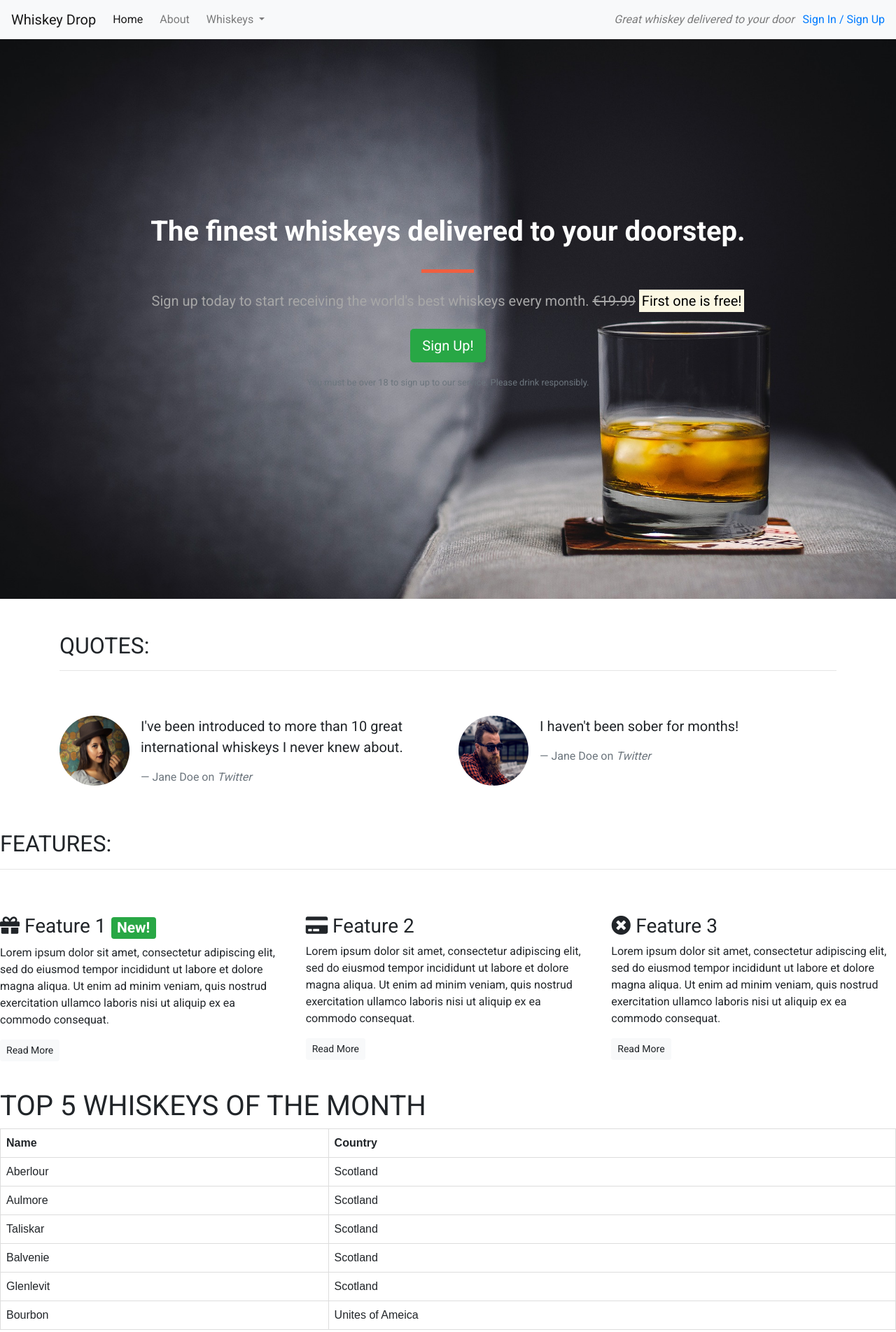
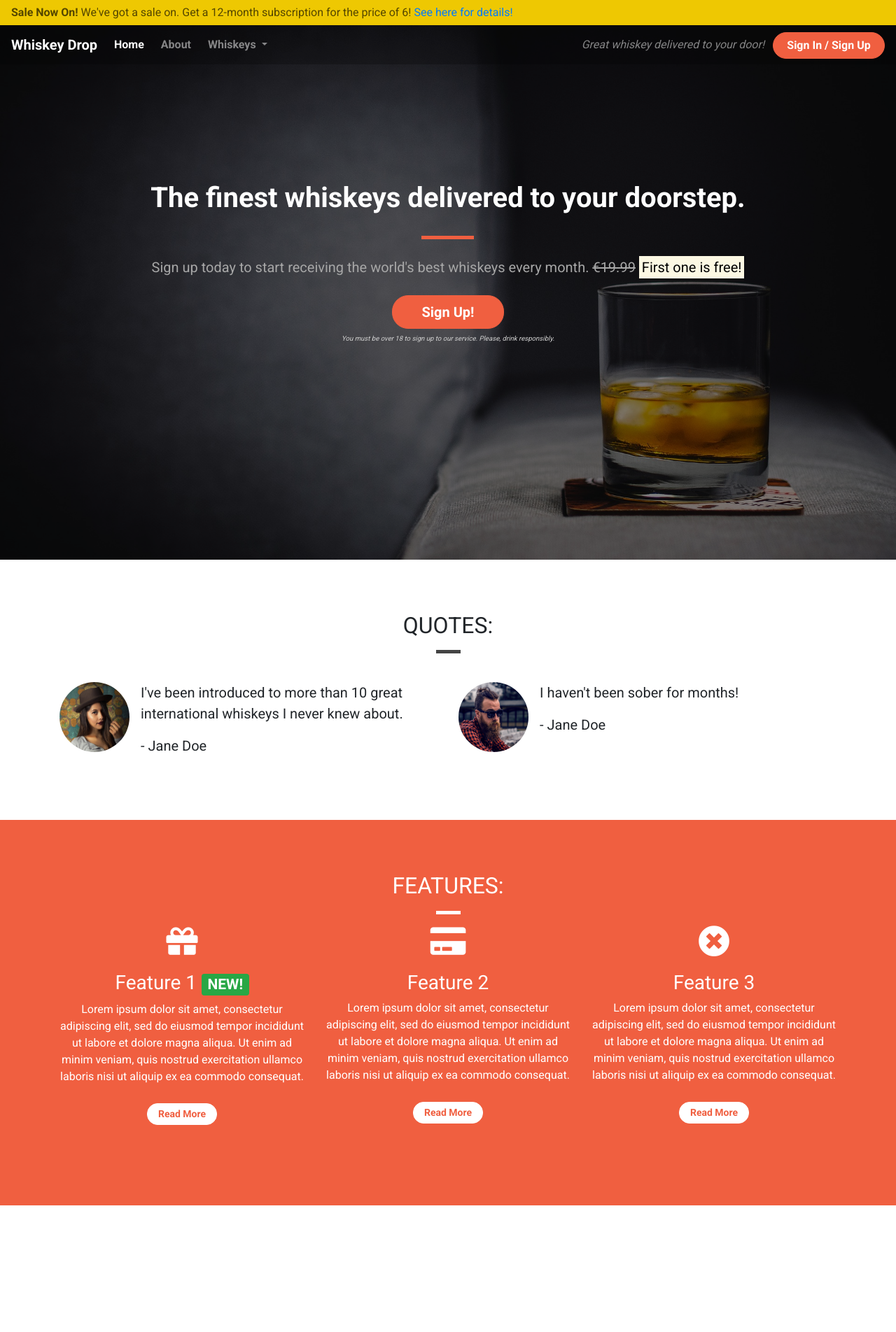
Before and after one commit to Antonio-dev7/bootstrap413, a plain HTML site: page index.html in a window 1280 px wide. Shown: the whole page at 70% size. After the commit the page ends 1747 px from the top, so only its background shows below. Drawn offline with nearby package versions, Linux system fonts and the light colour scheme.

Commit message:
Initial commit

```diff
--- a/css/style.css
+++ b/css/style.css
@@ -1,3 +1,211 @@
+body {
+    font-family: 'Roboto', sans-serif;
+}
+
+/* Containers */
+
+.container-wrapper {}
+
+.container-wrapper--red {
+    background-color: #f05f40;
+    color: white;
+}
+
+.alert-container {}
+
+.callout-container {
+    height: 100vh;
+
+    background: url('../images/whiskey-background.jpg') no-repeat bottom right fixed;
+    -webkit-background-size: cover;
+    -moz-background-size: cover;
+    -o-background-size: cover;
+    background-size: cover;
+
+    display: flex;
+    align-items: center;
+    justify-content: center;
+
+    position: relative;
+}
+
+.opaque-overlay {
+    position: absolute;
+    top: 0;
+    left: 0;
+    height: 100%;
+    width: 100%;
+    background-color: rgba(0, 0, 0, 0.5);
+}
+
+.content-container {
+    padding-top: 75px;
+    padding-bottom: 75px;
+}
+
+/* Navbar */
+
+.navalert-container {
+    position: absolute;
+    top: 0;
+    left: 0;
+    z-index: 1;
+    padding-left: 0;
+    padding-right: 0;
+}
+
+.navbar {
+    margin-bottom: 0;
+    width: 100%;
+    background-color: rgba(0, 0, 0, .25);
+    border: 0;
+}
+
+.navbar .navbar-toggler {
+    border: 0;
+}
+
+.navbar .navbar-brand {
+    font-weight: bold;
+}
+
+.navbar .navbar-nav a {
+    font-weight: bold;
+}
+
+
+/* Jumbotron */
+
+.jumbotron {
+    background-color: transparent;
+}
+
+.jumbotron h1 {
+    color: white;
+    font-weight: bold;
+    margin-bottom: 30px;
+    color: white;
+}
+
+.jumbotron .lead {
+    color: #a7a7a7;
+    margin: 25px 0;
+}
+
+.jumbotron small {
+    font-size: 60%;
+    font-style: italic;
+    color: #d0d0d0;
+}
+
+/* Block dividers */
+
+.block-divider {
+    width: 75px;
+    height: 5px;
+    border: 0;
+    background-color: #444;
+}
+
+.block-divider--orange {
+    background-color: #f05f40;
+}
+
+.block-divider--white {
+    background-color: white;
+}
+
+.block-divider--short {
+    width: 35px;
+}
+
+/* Buttons */
+
+.btn--cta {
+    font-weight: bold;
+    border-radius: 23px;
+    width: 160px;
+}
+
+.btn--red {
+    color: white;
+    background-color: #f05f40;
+    border-color: #f05f40;
+}
+
+.btn--red:hover,
+.btn--red:active,
+.btn--red:focus,
+.btn--red:active:focus {
+    background-color: #df4929;
+    border-color: #df4929;
+    color: white;
+}
+
+/* Alert */
+
+.alert-container .col-12 {
+    padding-left: 0;
+    padding-right: 0;
+}
+
+.site-wide-alert {
+    color: #544600;
+    background-color: #eec802;
+    border-color: #eec802;
+    padding: 5px 15px;
+    margin-bottom: 0;
+    border: 1px solid transparent;
+    border-radius: 0;
+}
+
+/* Page Headers */
+
+.page-header {
+    margin-bottom: 0;
+    border-bottom: 0;
+    text-align: center;
+}
+
+.page-header h2 {
+    margin-top: 0;
+}
+
+/* Quotes */
+
+.quotes .page-header {
+    margin-bottom: 25px;
+}
+
+/* Features */
+
+.feature {
+    text-align: center;
+    margin-bottom: 40px;
+}
+
+.feature i {
+    margin-bottom: 20px;
+    font-size: 45px;
+    line-height: 45px;
+}
+
+.feature .btn {
+    background-color: white;
+    border-color: white;
+    border-radius: 15px;
+    min-width: 100px;
+    font-weight: bold;
+    margin-top: 10px;
+    color: #f05f40;
+}
+
+
+
+
+
+/*
+
 body {
    font-family: 'Roboto', sans-serif;
 }
@@ -7,15 +215,15 @@ body {
 .callout-container{
     height:100vh;
 
-    background: url(../images/whiskey-background.jpg) no-repeat bottom right fixed;
+    background: url("../images/whiskey-background.jpg") no-repeat bottom right fixed;
   -webkit-background-size: cover;
   -moz-background-size: cover;
   -o-background-size: cover;
-  background-size: cover; /* add this backgrounf url from css-tricks.com. next thing you do is comment out the alert container. next video we will style it.  */
+  background-size: cover; / * add this background  url from css-tricks.com. next thing you do is comment out the alert container. next video we will style it.  * /
 
   display: flex;
   align-items: center;
-  justify-content: center; /* start to style the text this */
+  justify-content: center; /* start to style the text this * /
 
   position: relative;
 }
@@ -26,7 +234,7 @@ body {
     left: 0;
     height: 100%;
     right: 100%;
-    background-color: rgba(0,0,0.5);
+    background-color: rgba(0,0,0,0.5);
 
 }
 
@@ -36,7 +244,7 @@ body {
 .features-container{}
 
 
-/* Block devider */
+/* Block devider * /
 
 .block-devider {
     width: 75px;
@@ -52,11 +260,10 @@ body {
     width: 35px;
 }
 
-
-/* Jumbotron */
+/ * Jumbotron * /
 
 .jumbotron {
-    background-color: transparent; /* It will overide the white box that is currently there .*/
+    background-color: transparent; /* It will overide the white box that is currently there .* /
 }
 .jumbotron-header {
     color: white;
@@ -69,8 +276,33 @@ body {
     color: #a7a7a7;
 }
 
-.jumbotron-small {
+.jumbotron small {
     font-size: 60%;
     font-style: italic;
-    color: #d0d0d0; /* after this add horizontal rule.*/
+    color: #d0d0d0; /* after this add horizontal rule.* /
 }
+
+/ * Buttons * /
+
+.btn--cta { /* cta means call for action * /
+    font-weight: bold;
+    border-radius: 23px;
+    width: 160px;
+}
+
+.btn--red {
+    color:white;
+    background-color: #f05f40;
+    border-color: #f05f40;
+}
+
+.btn--red:hover,
+.btn--red:active,
+.btn--red:focus,
+.btn--red:active:focus {
+    background-color: #df4929;
+    border-color: #df4929;
+    color: white;
+}
+
+*/
--- a/index.html
+++ b/index.html
@@ -3,53 +3,37 @@
 
 <head>
     <meta charset="utf-8">
-    <meta name="viewport" content="width=device-width, initial-scale=1.0"><!-- This is to view better on mobile devices.-->
     <title>Whiskey Drop | Taste a new whiskey every month</title>
+    <meta name="viewport" content="width=device-width, initial-scale=1.0">
     <link rel="stylesheet" href="https://maxcdn.bootstrapcdn.com/bootstrap/4.1.3/css/bootstrap.min.css">
-    <link rel="stylesheet"
-    href="https://use.fontawesome.com/releases/v5.6.1/css/all.css"
-    integrity="sha384-gfdkjb5BdAXd+lj+gudLWI+BXq4IuLW5IT+brZEZsLFm++aCMlF1V92rMkPaX4PP"
-    crossorigin="anonymous">
+    <link rel="stylesheet" href="https://use.fontawesome.com/releases/v5.6.1/css/all.css" integrity="sha384-gfdkjb5BdAXd+lj+gudLWI+BXq4IuLW5IT+brZEZsLFm++aCMlF1V92rMkPaX4PP" crossorigin="anonymous">
+    <link href="https://fonts.googleapis.com/css?family=Roboto:400,700" rel="stylesheet">
+    <link rel="stylesheet" href="css/style.css" type="text/css" />
 
-    <link href="https://fonts.googleapis.com/css?family=Roboto:400,700&display=swap" rel="stylesheet">
-    <!-- font style from goofle fonts.the order of this is important we want our style sheet to be loaded last always-->
-
-    <link rel="stylesheet" href="css/style.css" tyype="text/css">
 </head>
-    <style>
-table {
-  font-family: arial, sans-serif;
-  border-collapse: collapse;
-  width: 100%;
-}
-
-td, th {
-  border: 1px solid #dddddd;
-  text-align: left;
-  padding: 8px;
-}
-</style>
-
-
 <body>
-    <!--Nav-->
-    <!--You can,also add (fixed-top but-*note this takes alot of space)it allow your menu to always be on top of the page-->
-    <nav class="navbar navbar-light navbar-expand-sm bg-light">
+    <div class="container-fluid navalert-container">
+        <div class="container-fluid alert-container">
+            <div class="row d-none d-sm-block">
+                <div class="col-12">
+                    <div class="site-wide-alert alert alert-warning">
+                        <strong>Sale Now On!</strong> We've got a sale on. Get a 12-month subscription for the price of 6! <a href="">See here for details!</a>
+                    </div>
+                </div>
+            </div>
+        </div>
+        <nav class="navbar navbar-dark navbar-expand-sm">
             <a href="/" class="navbar-brand">Whiskey Drop</a>
 
-        <button class="navbar-toggler ml-auto" type="button" data-toggle="collapse" data-target="#navbarNavDropdown"
-        aria-controls="navbarNavDropdown" aria-expanded="false" aria-label="Toggle navigation">
-
+            <button class="navbar-toggler ml-auto" type="button" data-toggle="collapse" data-target="#navbarNavDropdown" aria-controls="navbarNavDropdown" aria-expanded="false" aria-label="Toggle navigation">
         <span class="navbar-toggler-icon"></span></button>
 
             <div class="collapse navbar-collapse" id="navbarNavDropdown">
                 <ul class="navbar-nav mr-auto">
                     <li class="active nav-item mr-2"><a class="nav-link" href="/">Home</a></li>
-                <li class="nav-item mr-2"><a class="nav-link" href="">About</a></li>
+                    <li class="nav-item mr-2"><a class="nav-link" href="/about">About</a></li>
                     <li class="nav-item dropdown">
-                    <a class="nav-link dropdown-toggle" href="#" id="navbarDropdownMenuLink" role="button"
-                    data-toggle="dropdown" aria-haspopup="true" aria-expanded="false">
-
+                        <a class="nav-link dropdown-toggle" href="#" id="navbarDropdownMenuLink" role="button" data-toggle="dropdown" aria-haspopup="true" aria-expanded="false">
           Whiskeys
         </a>
                         <div class="dropdown-menu" aria-labelledby="navbarDropdownMenuLink">
@@ -60,65 +44,43 @@ td, th {
                         </div>
                     </li>
 
-                <li class="nav-item mr-2 d-block d-sm-none"><a class="nav-link" href="">Sign In / Sign Up</a></li>
+                    <li class="nav-item mr-2 d-block d-sm-none"><a class="nav-link" href="/login">Sign In / Sign Up</a></li>
                 </ul>
             </div>
             <div class="d-none d-md-block">
-            <p class="navbar-text my-auto mr-2"><i>Great whiskey delivered to your door</i></p>
-            <a href="/login">Sign In / Sign Up</a>
+                <p class="navbar-text my-auto mr-2"><i>Great whiskey delivered to your door!</i></p>
+                <a href="/login" class="btn btn--cta btn--red">Sign In / Sign Up</a>
             </div>
         </nav>
-    <!--</.div>-->
-
-<!-- 12th december.
-The next thing that I want to do, then, is to start splitting everything out into separate containers to give us flexibility with design.
-instead of article it will be a div.
-
-Previously, our grid was in one container, which sat in the middle of the page, and all of our content was in that one container.
-Now I'm going to break it up into a number of separate containers, which will give us more flexibility with our design.-->
-
-<!--
-    <div class="container alert-container"> < ! - - create space between mt-3. then it became a container. - - >
-        <div class="row d-none d-sm-block">
-            <div class="col-12">
-                <div class="alert alert-warning">
-                    <strong>Sale Now On!</strong> We've got a sale on. Get a 12 month subscription for the price of 6! <a href="">See here for more details</a>
     </div>
-            </div>
-        </div>
-    </div>
--->
-
-     <!-- Callout -->
-    <div class="container-fluid callout-container"> <!--stretches the full width across the screen.-->
+    <div class="container-fluid callout-container">
         <!-- Callout -->
         <div class="opaque-overlay">&nbsp;</div>
-
         <div class="row">
             <div class="col-12">
-                <section class="callout jumbotron text-center"> <!-- will make your call out section really stand out.-->
+                <section class="callout jumbotron text-center">
                     <h1 class="jumbotron-header">The finest whiskeys delivered to your doorstep.</h1>
-                    <hr class="block-devider block-devider--orange"> <!--adding horizontal rule-->
+                    <hr class="block-divider block-divider--orange">
                     <p class="lead">Sign up today to start receiving the world's best whiskeys every month.
                         <s class="d-none d-sm-inline">€19.99</s>
                         <span class="d-inline d-sm-none"><br></span>
                         <strong><mark>First one is free!</mark></strong></p>
-                    <p><button class="btn btn-lg btn-success" data-toggle="modal" data-target="#signUpModal">Sign Up!</button></p>
-                    <p class="text-muted"><small>You must be over 18 to sign up to our service. Please drink responsibly.</small></p>
+                    <button class="btn btn-lg btn--cta btn--red" data-toggle="modal" data-target="#signUpModal">Sign Up!</button>
+                    <p class="text-muted"><small>You must be over 18 to sign up to our service. Please, drink responsibly.</small></p>
                 </section>
             </div>
         </div>
         <!-- /.callout -->
-        </div> <!--where hr was now is a closed div.-->
+    </div>
 
     <!-- Quotes -->
-        <div class="container quotes-container">
-        <!-- Quotes -->
-
+    <div class="container-wrapper">
+        <div class="container quotes-container content-container">
+            <section class="quotes">
                 <div class="row">
-                <div class="col-12 my-5">
+                    <div class="col-12 page-header">
                         <h2 class="text-uppercase">Quotes:</h2>
-                    <hr />
+                        <hr class="block-divider block-divider--short">
                     </div>
                 </div>
                 <div class="row">
@@ -130,7 +92,7 @@ Now I'm going to break it up into a number of separate containers, which will gi
                             <div class="media-body">
                                 <blockquote class="blockquote">
                                     <p>I've been introduced to more than 10 great international whiskeys I never knew about.</p>
-                                <footer class="blockquote-footer">Jane Doe on <cite title="Twitter">Twitter</cite></footer>
+                                    <p>- Jane Doe</p>
                                 </blockquote>
                             </div>
                         </div>
@@ -143,7 +105,7 @@ Now I'm going to break it up into a number of separate containers, which will gi
                             <div class="media-body">
                                 <blockquote class="blockquote">
                                     <p>I haven't been sober for months!</p>
-                                <footer class="blockquote-footer">Jane Doe on <cite title="Twitter">Twitter</cite></footer>
+                                    <p>- Jane Doe</p>
                                 </blockquote>
                             </div>
                         </div>
@@ -151,49 +113,38 @@ Now I'm going to break it up into a number of separate containers, which will gi
                 </div>
             </section>
             <!-- /.quotes -->
-        </div><!--used to be an hr now is closed div for new containers.-->
-
-        <section class="quotes">
+        </div>
+    </div>
 
     <!-- Features -->
-        <div class="feature-container">
-        <!-- Features -->
-
+    <div class="container-wrapper container-wrapper--red">
+        <div class="container features-container content-container">
             <section class="features">
                 <div class="row">
-                <div class="col-12 my-5">
+                    <div class="col-12 page-header">
                         <h2 class="text-uppercase">Features:</h2>
-                    <hr />
+                        <hr class="block-divider block-divider--short block-divider--white">
                     </div>
                 </div>
                 <div class="row">
                     <div class="col-12 col-md-6 col-lg-4">
                         <div class="feature">
-                        <h3><i class="fas fa-gift d-none d-sm-inline"></i> Feature 1 <span class="badge badge-success">New!</span></h3>
-                        <p>Lorem ipsum dolor sit amet, consectetur adipiscing elit, sed do eiusmod tempor incididunt ut labore et dolore
-                        magna aliqua. Ut enim ad minim veniam, quis nostrud exercitation ullamco laboris nisi ut aliquip ex ea commodo consequat.</p>
-                        <p><a class="btn btn-sm btn-light" href="">Read More</a></p> <!-- btn (base class) / btn-light (size class) (color class) -->
+                            <h3><i class="fas fa-gift d-none d-sm-block"></i> Feature 1 <span class="badge badge-success">NEW!</span></h3>
+                            <p>Lorem ipsum dolor sit amet, consectetur adipiscing elit, sed do eiusmod tempor incididunt ut labore et dolore magna aliqua. Ut enim ad minim veniam, quis nostrud exercitation ullamco laboris nisi ut aliquip ex ea commodo consequat.</p>
+                            <p><a class="btn btn-sm btn-light" href="">Read More</a></p>
                         </div>
                     </div>
                     <div class="col-12 col-md-6 col-lg-4">
                         <div class="feature">
-                        <h3><i class="fas fa-credit-card d-none d-sm-inline"></i> Feature 2</h3>
-                        <p>Lorem ipsum dolor sit amet, consectetur adipiscing elit, sed do eiusmod
-                        tempor incididunt ut labore et dolore magna aliqua. Ut enim ad minim veniam,
-                        quis nostrud exercitation ullamco laboris nisi ut aliquip ex ea commodo consequat.</p>
+                            <h3><i class="fas fa-credit-card d-none d-sm-block"></i> Feature 2</h3>
+                            <p>Lorem ipsum dolor sit amet, consectetur adipiscing elit, sed do eiusmod tempor incididunt ut labore et dolore magna aliqua. Ut enim ad minim veniam, quis nostrud exercitation ullamco laboris nisi ut aliquip ex ea commodo consequat.</p>
                             <p><a class="btn btn-sm btn-light" href="">Read More</a></p>
                         </div>
                     </div>
                     <div class="col-12 d-md-none d-lg-block col-lg-4">
                         <div class="feature">
-                    <!-- Using bootstrap This will keep them side by side but make them occupy a third of the row.
-                    For our third feature, things are slightly different.What we need to do now is add another d class
-                    and say that on large screen sizes, we actually want this to be displayed. We'll put d-lg-block.
-                    Then we can provide col-lg-4. -->
-                        <h3><i class="fas fa-times-circle d-none d-sm-inline"></i> Feature 3</h3>
-                        <p>Lorem ipsum dolor sit amet, consectetur adipiscing elit, sed do eiusmod
-                        tempor incididunt ut labore et dolore magna aliqua. Ut enim ad minim veniam,
-                        quis nostrud exercitation ullamco laboris nisi ut aliquip ex ea commodo consequat.</p>
+                            <h3><i class="fas fa-times-circle d-none d-sm-block"></i> Feature 3</h3>
+                            <p>Lorem ipsum dolor sit amet, consectetur adipiscing elit, sed do eiusmod tempor incididunt ut labore et dolore magna aliqua. Ut enim ad minim veniam, quis nostrud exercitation ullamco laboris nisi ut aliquip ex ea commodo consequat.</p>
                             <p><a class="btn btn-sm btn-light" href="">Read More</a></p>
                         </div>
                     </div>
@@ -201,7 +152,7 @@ Now I'm going to break it up into a number of separate containers, which will gi
             </section>
             <!-- /.features -->
         </div>
-
+    </div>
 
     <div class="modal" tabindex="-1" role="dialog" id="signUpModal">
         <div class="modal-dialog" role="document">
@@ -234,21 +185,13 @@ Now I'm going to break it up into a number of separate containers, which will gi
         </div>
     </div>
 
-    <script src="https://code.jquery.com/jquery-3.3.1.slim.min.js"
-            integrity="sha384-q8i/X+965DzO0rT7abK41JStQIAqVgRVzpbzo5smXKp4YfRvH+8abtTE1Pi6jizo"
-            crossorigin="anonymous"></script>
-    <script src="https://cdnjs.cloudflare.com/ajax/libs/popper.js/1.14.3/umd/popper.min.js"
-            integrity="sha384-ZMP7rVo3mIykV+2+9J3UJ46jBk0WLaUAdn689aCwoqbBJiSnjAK/l8WvCWPIPm49"
-            crossorigin="anonymous"></script>
-    <script src="https://stackpath.bootstrapcdn.com/bootstrap/4.1.3/js/bootstrap.min.js"
-            integrity="sha384-ChfqqxuZUCnJSK3+MXmPNIyE6ZbWh2IMqE241rYiqJxyMiZ6OW/JmZQ5stwEULTy"
-            crossorigin="anonymous"></script>
-
-
+    <script src="https://code.jquery.com/jquery-3.3.1.slim.min.js" integrity="sha384-q8i/X+965DzO0rT7abK41JStQIAqVgRVzpbzo5smXKp4YfRvH+8abtTE1Pi6jizo" crossorigin="anonymous"></script>
+    <script src="https://cdnjs.cloudflare.com/ajax/libs/popper.js/1.14.3/umd/popper.min.js" integrity="sha384-ZMP7rVo3mIykV+2+9J3UJ46jBk0WLaUAdn689aCwoqbBJiSnjAK/l8WvCWPIPm49" crossorigin="anonymous"></script>
+    <script src="https://stackpath.bootstrapcdn.com/bootstrap/4.1.3/js/bootstrap.min.js" integrity="sha384-ChfqqxuZUCnJSK3+MXmPNIyE6ZbWh2IMqE241rYiqJxyMiZ6OW/JmZQ5stwEULTy" crossorigin="anonymous"></script>
 
 
 <br>
-<!-- Monthly Favorite -->
+<!-- Monthly Favorite
 
 <section class="Monthlyfavorite">
     <h1>TOP 5 WHISKEYS OF THE MONTH</h1>
@@ -299,7 +242,7 @@ Now I'm going to break it up into a number of separate containers, which will gi
 <br>
 <br>
 <br>
-<br>
+<br> -->
 </body>
 
 </html>
```
Lines whose indentation alone changed are shown as unchanged.
